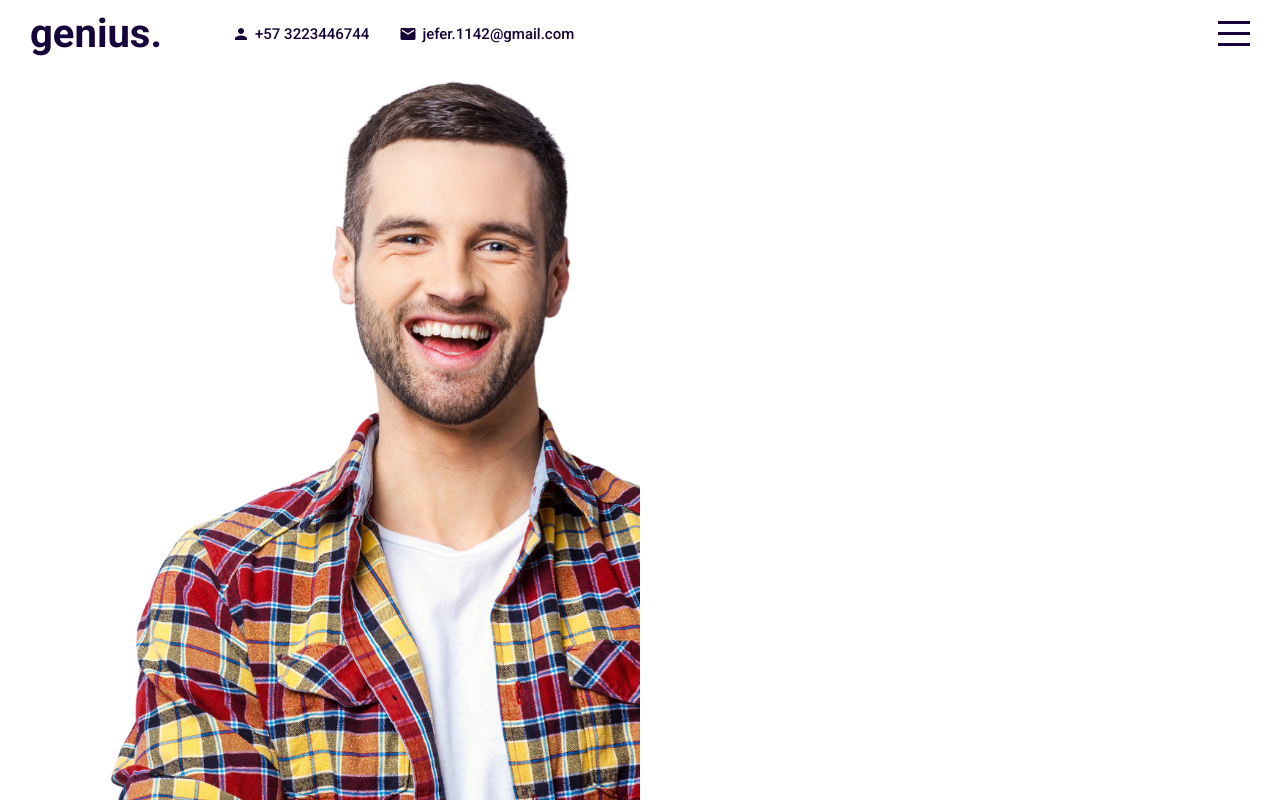
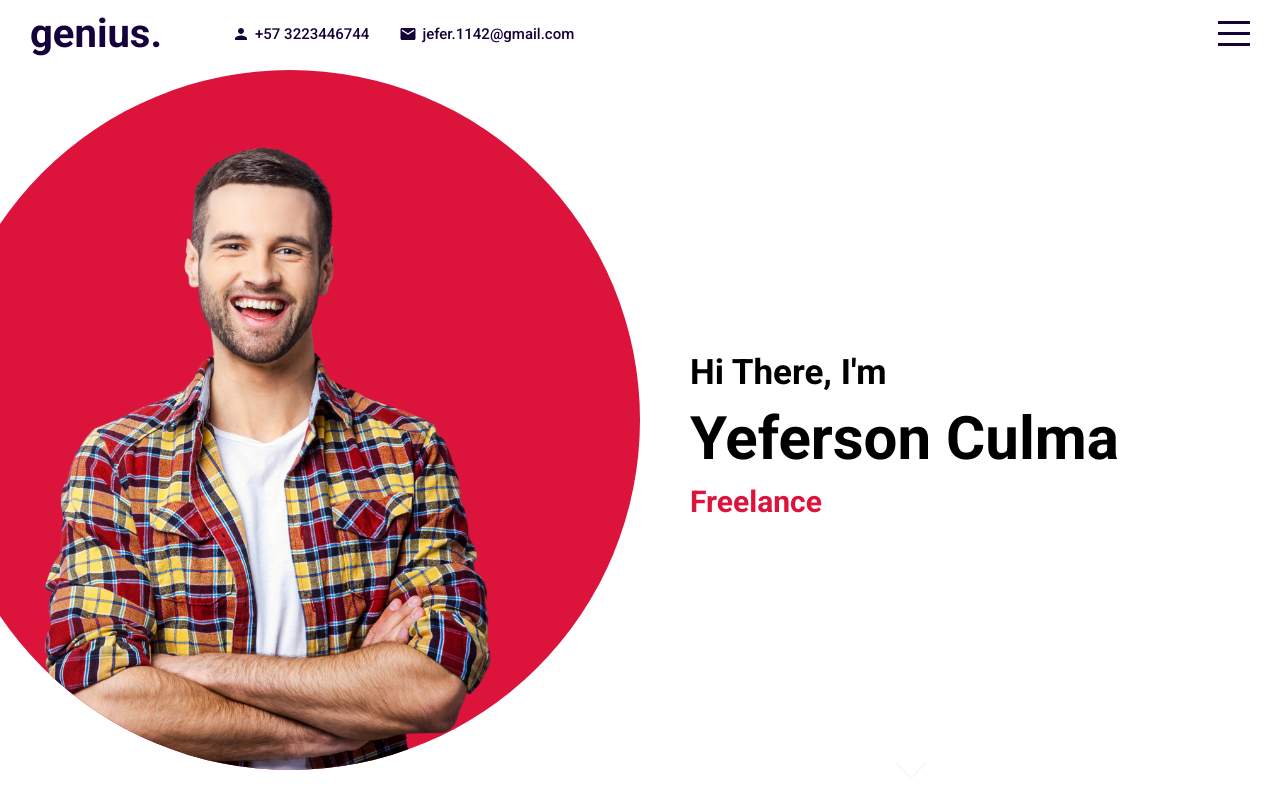
Before and after one commit to yeferfer/Portfolio-Website, a React (Create React App) app: page / in a window 1280 px wide. Built offline with nearby package versions, Linux system fonts and the light colour scheme.

Commit message:
Intro Update

```diff
--- a/src/app.scss
+++ b/src/app.scss
@@ -1,21 +1,23 @@
 .app {
   height: 100vh;
-  overflow-y: hidden;
 
   .sections {
     width: 100%;
-    height: 100%;
+    height: calc(100vh - 70px);
     background-color: lightsalmon;
     position: relative;
     top: 70px;
     scroll-behavior: smooth;
+    scroll-snap-type: y mandatory;
+    scrollbar-width: none; //for firefox
     &::-webkit-scrollbar {
       display: none;
     }
 
     > * {
       width: 100vw;
-      height: 100%;
+      height: calc(100vh - 70px);
+      scroll-snap-align: start;
     }
   }
 }
--- a/src/components/intro/Intro.jsx
+++ b/src/components/intro/Intro.jsx
@@ -1,4 +1,3 @@
-import React from "react";
 import "./intro.scss";
 
 export default function Intro() {
@@ -9,7 +8,18 @@ export default function Intro() {
           <img src="assets/man.png" alt="" />
         </div>
       </div>
-      <div className="right"></div>
+      <div className="right">
+        <div className="wrapper">
+          <h2>Hi There, I'm</h2>
+          <h1>Yeferson Culma</h1>
+          <h3>
+            <span>Freelance</span>
+          </h3>
+        </div>
+        <a href="#portfolio">
+          <img src="assets/down.png" alt="" />
+        </a>
+      </div>
     </div>
   );
 }
--- a/src/components/intro/intro.scss
+++ b/src/components/intro/intro.scss
@@ -1,11 +1,71 @@
+@import "../../global.scss";
+
 .intro {
   background-color: white;
   display: flex;
 
   .left {
     flex: 0.5;
+    overflow: hidden;
+
+    .imgContainer {
+      width: 700px;
+      height: 700px;
+      background-color: crimson;
+      border-radius: 50%;
+      display: flex;
+      align-items: flex-end;
+      justify-content: center;
+      float: right;
+
+      img {
+        height: 90%;
+      }
+    }
   }
   .right {
     flex: 0.5;
+    position: relative;
+
+    .wrapper {
+      width: 100%;
+      height: 100%;
+      padding-left: 50px;
+      display: flex;
+      flex-direction: column;
+      justify-content: center;
+
+      h1 {
+        font-size: 60px;
+        margin: 10px 0;
+      }
+      h2 {
+        font-size: 35px;
+      }
+      h3 {
+        font-size: 30px;
+
+        span {
+          font-size: inherit;
+          color: crimson;
+        }
+      }
+    }
+    a {
+      position: absolute;
+      bottom: 10px;
+      left: 40%;
+
+      img {
+        width: 30px;
+        animation: arrowBlink 2s infinite;
+      }
+
+      @keyframes arrowBlink {
+        100% {
+          opacity: 0;
+        }
+      }
+    }
   }
 }
--- a/src/components/topbar/Topbar.jsx
+++ b/src/components/topbar/Topbar.jsx
@@ -1,4 +1,3 @@
-import React from "react";
 import "./topbar.scss";
 import { Person, Mail } from "@mui/icons-material";
 
```
